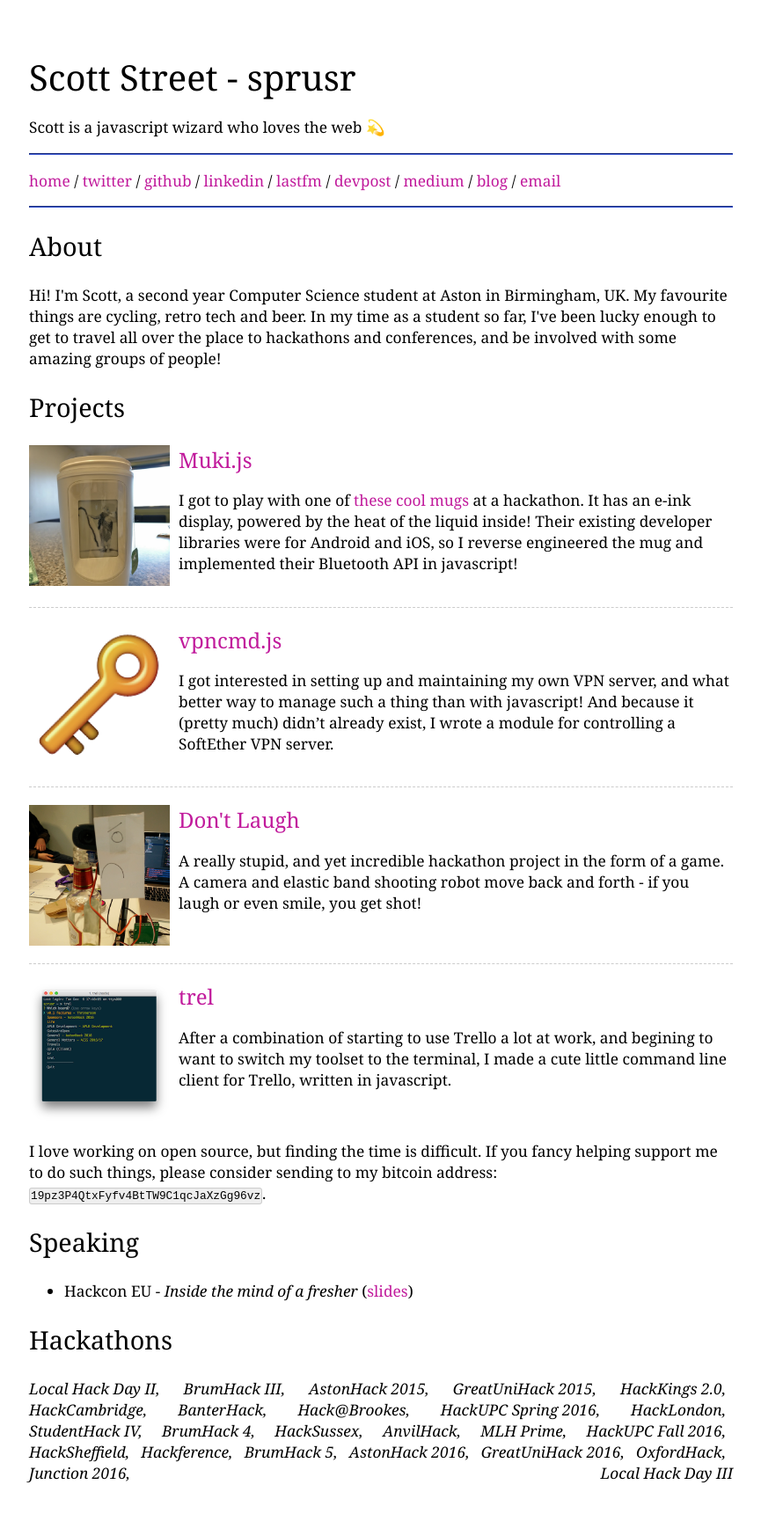
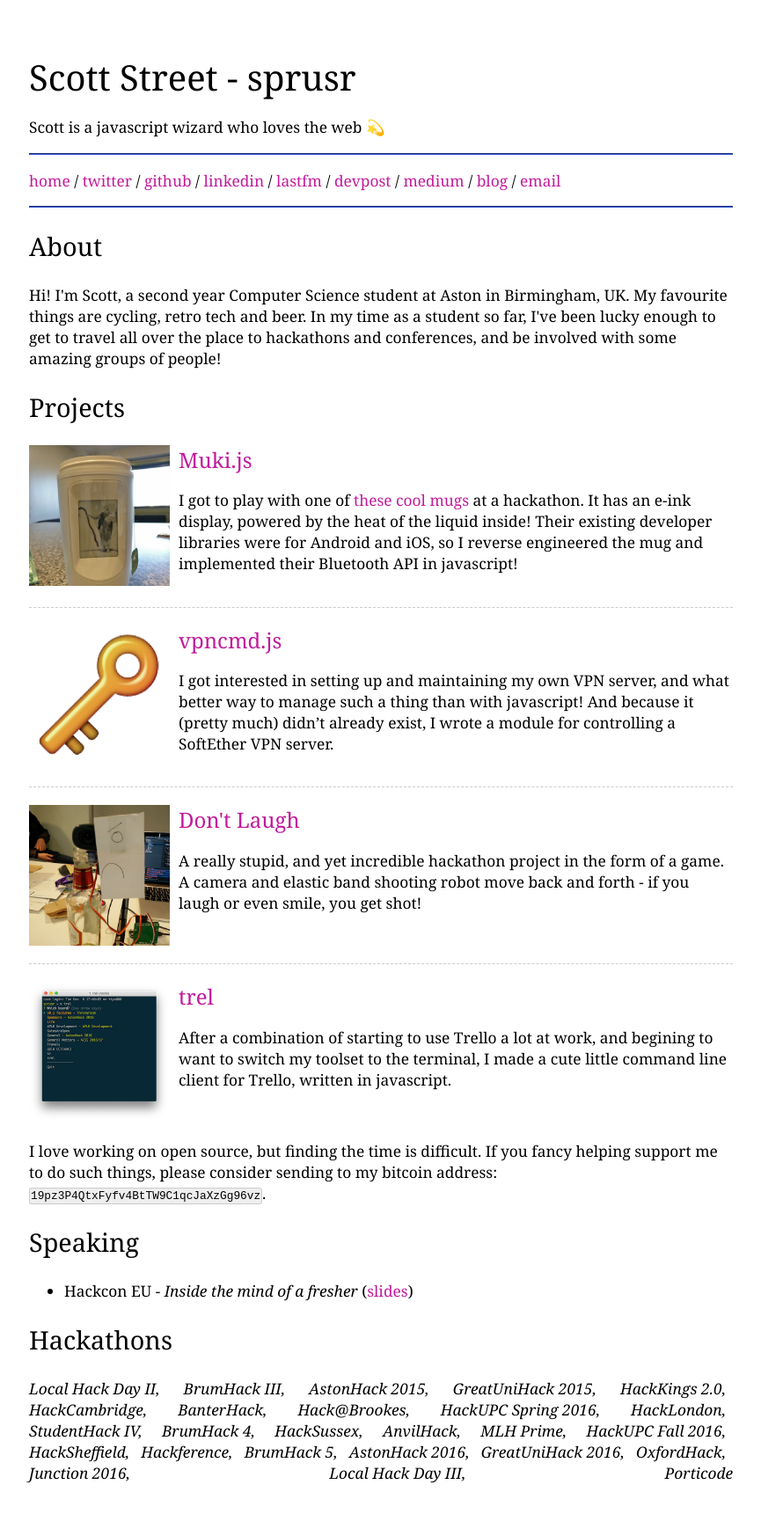
Before and after one commit to sprusr/sprusr.github.io, a Jekyll site: the page built from index.html, in a window 1280 px wide. Shown: the whole page at 88% size, without its empty margins (207-1072 px from the left). Built offline with Jekyll 4.4.1, drawn with Linux system fonts in a browser that asks for light colours.

Commit message:
Add to hackathon list

```diff
--- a/_config.yml
+++ b/_config.yml
@@ -80,6 +80,7 @@ hackathons:
   - title: OxfordHack
   - title: Junction 2016
   - title: Local Hack Day III
+  - title: Porticode
 
 # Build settings
 markdown: kramdown
```
